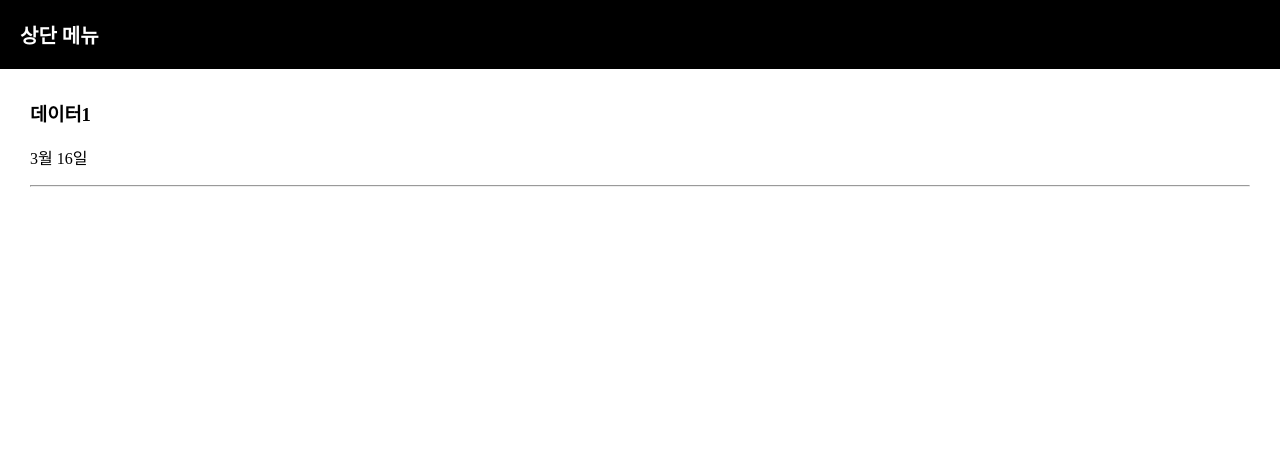
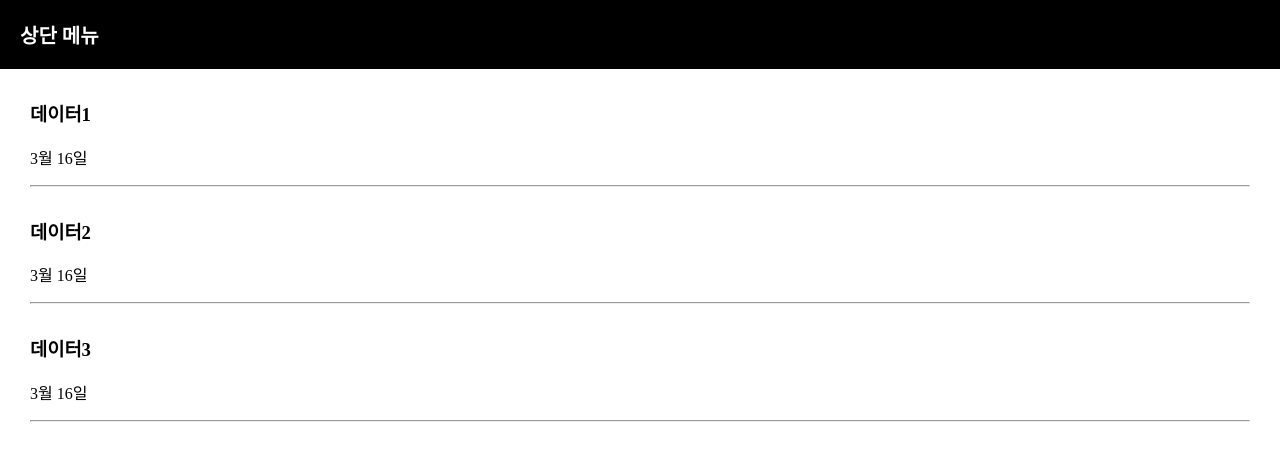
Before and after one commit to eirinlove/blog, a React (Create React App) app: page / in a window 1280 px wide. Shown: the top 460 px of the page. Built offline with nearby package versions, Linux system fonts and the light colour scheme.

Commit message:
stateArray

```diff
--- a/src/App.js
+++ b/src/App.js
@@ -7,7 +7,8 @@ function App() {
 
   var context = { color : 'blue', fontSize : '40px' }
   var posts = "첫 번째"
-  var [product,b] = useState(['데이터1', '데이터2']);
+  var [product,b] = useState(['데이터1', '데이터2', '데이터3']);
+
 
   return (
     <div className="App">
@@ -22,7 +23,17 @@ function App() {
       <h3> { product[0] } </h3>
       <p>3월 16일</p>
       <hr/>
-      </div>
+    </div>
+    <div className = "list">
+      <h3> { product[1] } </h3>
+      <p>3월 16일</p>
+      <hr/>
+    </div>
+    <div className = "list">
+      <h3> { product[2] } </h3>
+      <p>3월 16일</p>
+      <hr/>
+    </div>
 
     </div>
   );
```
